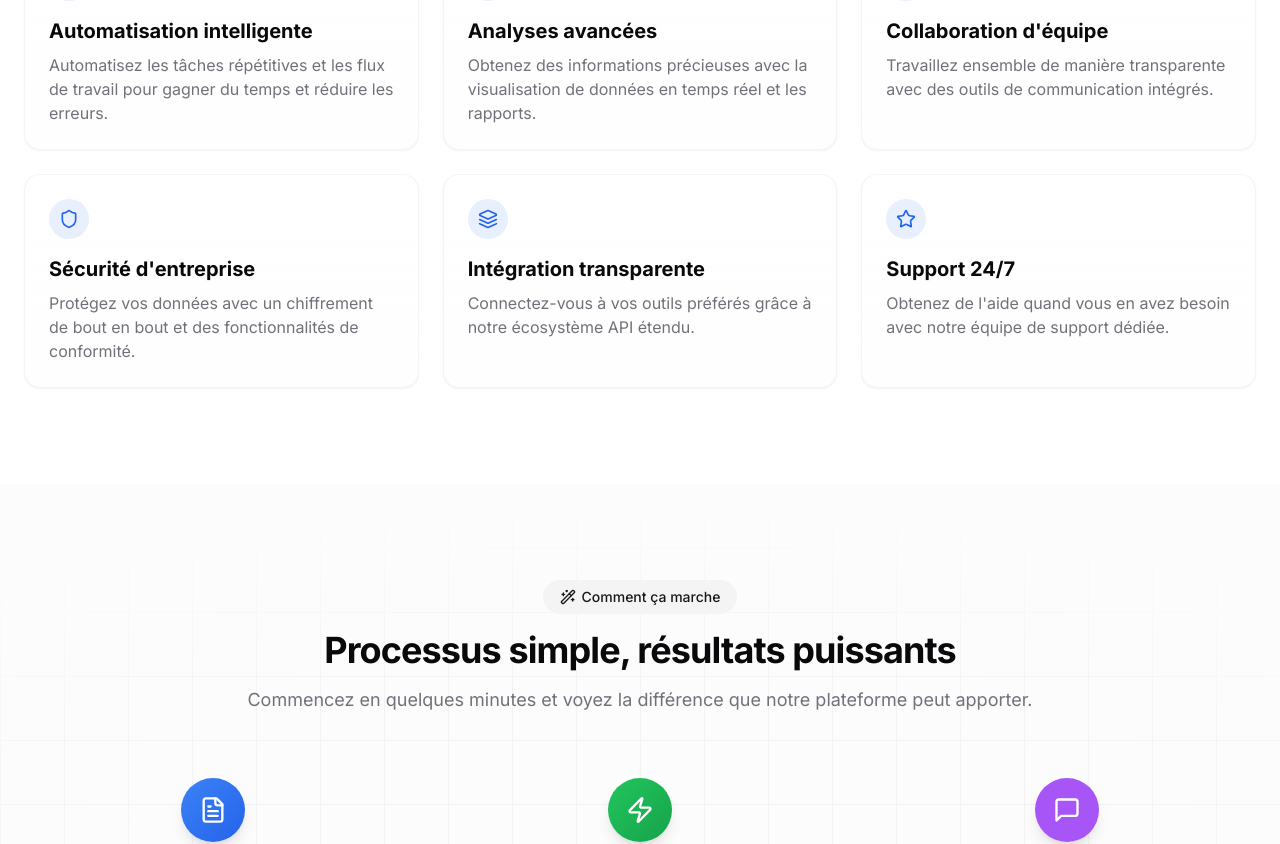
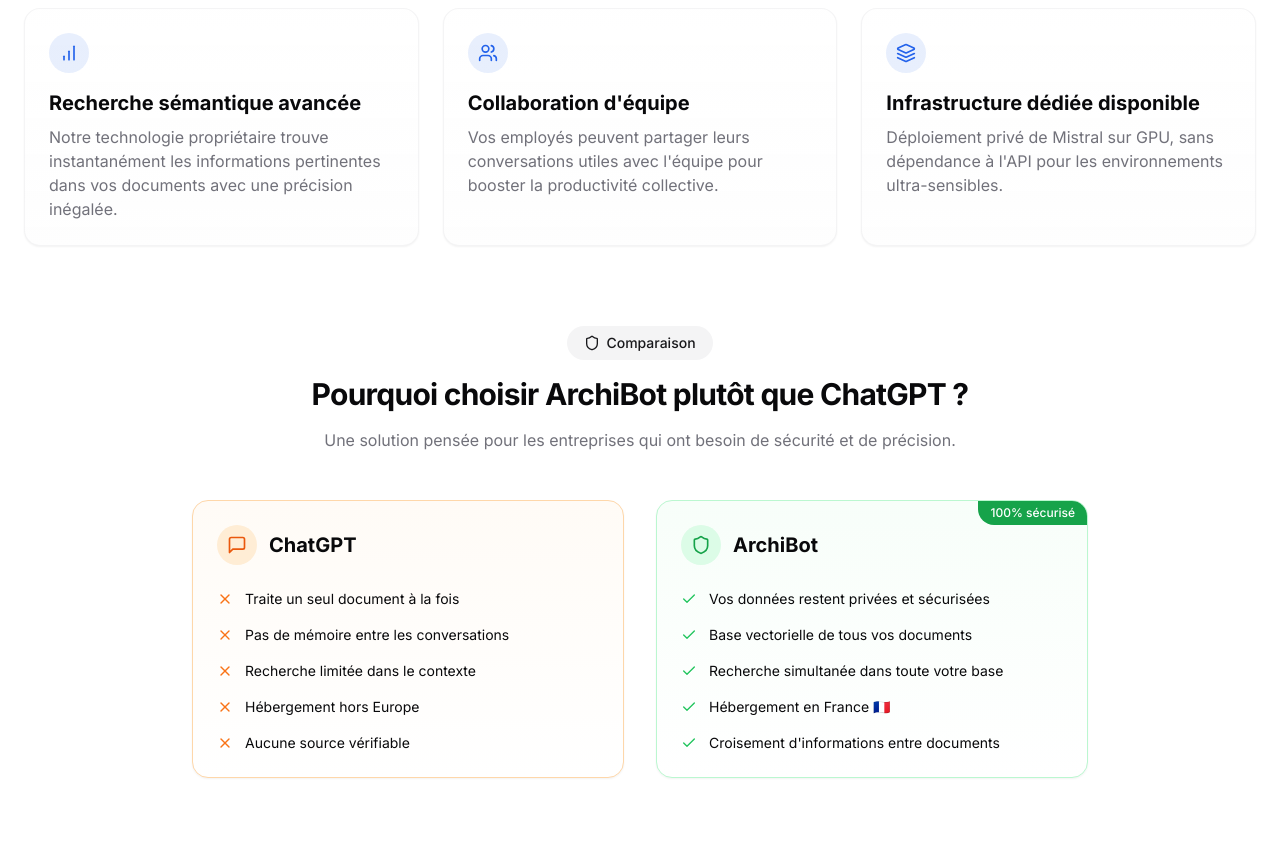
Before and after one commit to AlienorAI/website, a Next.js app: page / in a window 1280 px wide. Shown: the part 1903-2747 px from the top of the page. Built offline with nearby package versions, Linux system fonts and the light colour scheme.

Commit message:
feat: add comparaison

```diff
--- a/app/page.tsx
+++ b/app/page.tsx
@@ -82,40 +82,40 @@ export default function LandingPage() {
 
   const features = [
     {
-      title: "Automatisation intelligente",
+      title: "Interrogez vos documents",
       description:
-        "Automatisez les tâches répétitives et les flux de travail pour gagner du temps et réduire les erreurs.",
-      icon: <Zap className="size-5" />,
+        "Uploadez vos fichiers internes et conversez naturellement avec vos documents grâce à notre IA avancée.",
+      icon: <FileText className="size-5" />,
     },
     {
-      title: "Analyses avancées",
+      title: "IA performante",
       description:
-        "Obtenez des informations précieuses avec la visualisation de données en temps réel et les rapports.",
+        "Propulsé par Mistral AI ou OpenAI via Azure France pour une performance optimale et une confidentialité maximale.",
+      icon: <ZapIcon className="size-5" />,
+    },
+    {
+      title: "Hébergement 100% français 🇫🇷",
+      description:
+        "Vos données restent en France avec nos partenaires cloud certifiés SecNumCloud pour une sécurité totale.",
+      icon: <Shield className="size-5" />,
+    },
+    {
+      title: "Recherche sémantique avancée",
+      description:
+        "Notre technologie propriétaire trouve instantanément les informations pertinentes dans vos documents avec une précision inégalée.",
       icon: <BarChart className="size-5" />,
     },
     {
       title: "Collaboration d'équipe",
       description:
-        "Travaillez ensemble de manière transparente avec des outils de communication intégrés.",
+        "Vos employés peuvent partager leurs conversations utiles avec l'équipe pour booster la productivité collective.",
       icon: <Users className="size-5" />,
     },
     {
-      title: "Sécurité d'entreprise",
+      title: "Infrastructure dédiée disponible",
       description:
-        "Protégez vos données avec un chiffrement de bout en bout et des fonctionnalités de conformité.",
-      icon: <Shield className="size-5" />,
-    },
-    {
-      title: "Intégration transparente",
-      description:
-        "Connectez-vous à vos outils préférés grâce à notre écosystème API étendu.",
+        "Déploiement privé de Mistral sur GPU, sans dépendance à l'API pour les environnements ultra-sensibles.",
       icon: <Layers className="size-5" />,
-    },
-    {
-      title: "Support 24/7",
-      description:
-        "Obtenez de l'aide quand vous en avez besoin avec notre équipe de support dédiée.",
-      icon: <Star className="size-5" />,
     },
   ];
 
@@ -325,7 +325,7 @@ export default function LandingPage() {
         </section>
 
         {/* Logos Section */}
-        <section className="w-full py-12 border-y bg-muted/30">
+        {/* <section className="w-full py-12 border-y bg-muted/30">
           <div className="container px-4 md:px-6">
             <div className="flex flex-col items-center justify-center space-y-4 text-center">
               <p className="text-sm font-medium text-muted-foreground">
@@ -345,7 +345,7 @@ export default function LandingPage() {
               </div>
             </div>
           </div>
-        </section>
+        </section> */}
 
         {/* Features Section */}
         <section id="features" className="w-full py-20 md:py-24 scroll-mt-20">
@@ -398,6 +398,127 @@ export default function LandingPage() {
                   </Card>
                 </motion.div>
               ))}
+            </motion.div>
+
+            {/* Comparison Section */}
+            <motion.div
+              initial={{ opacity: 0, y: 20 }}
+              whileInView={{ opacity: 1, y: 0 }}
+              viewport={{ once: true }}
+              transition={{ duration: 0.5 }}
+              className="mt-20"
+            >
+              <div className="text-center mb-12">
+                <Badge
+                  className="mx-auto rounded-full w-fit flex items-center px-4 gap-1.5 py-1.5 text-sm font-medium mb-4"
+                  variant="secondary"
+                >
+                  <Shield className="size-4" />
+                  Comparaison
+                </Badge>
+                <h3 className="text-2xl md:text-3xl font-bold tracking-tight mb-4">
+                  Pourquoi choisir ArchiBot plutôt que ChatGPT ?
+                </h3>
+                <p className="text-muted-foreground max-w-2xl mx-auto">
+                  Une solution pensée pour les entreprises qui ont besoin de
+                  sécurité et de précision.
+                </p>
+              </div>
+
+              <div className="max-w-4xl mx-auto">
+                <div className="grid md:grid-cols-2 gap-8">
+                  {/* ChatGPT Column */}
+                  <Card className="border-orange-200 dark:border-orange-800 bg-gradient-to-b from-orange-50/50 to-background dark:from-orange-950/20">
+                    <CardContent className="p-6">
+                      <div className="flex items-center gap-3 mb-6">
+                        <div className="size-10 rounded-full bg-orange-100 dark:bg-orange-900/30 flex items-center justify-center">
+                          <MessageSquare className="size-5 text-orange-600 dark:text-orange-400" />
+                        </div>
+                        <h4 className="text-xl font-bold">ChatGPT</h4>
+                      </div>
+                      <div className="space-y-4">
+                        <div className="flex items-start gap-3">
+                          <X className="size-4 text-orange-500 mt-0.5 flex-shrink-0" />
+                          <span className="text-sm">
+                            Traite un seul document à la fois
+                          </span>
+                        </div>
+                        <div className="flex items-start gap-3">
+                          <X className="size-4 text-orange-500 mt-0.5 flex-shrink-0" />
+                          <span className="text-sm">
+                            Pas de mémoire entre les conversations
+                          </span>
+                        </div>
+                        <div className="flex items-start gap-3">
+                          <X className="size-4 text-orange-500 mt-0.5 flex-shrink-0" />
+                          <span className="text-sm">
+                            Recherche limitée dans le contexte
+                          </span>
+                        </div>
+                        <div className="flex items-start gap-3">
+                          <X className="size-4 text-orange-500 mt-0.5 flex-shrink-0" />
+                          <span className="text-sm">
+                            Hébergement hors Europe
+                          </span>
+                        </div>
+                        <div className="flex items-start gap-3">
+                          <X className="size-4 text-orange-500 mt-0.5 flex-shrink-0" />
+                          <span className="text-sm">
+                            Aucune source vérifiable
+                          </span>
+                        </div>
+                      </div>
+                    </CardContent>
+                  </Card>
+
+                  {/* ArchiBot Column */}
+                  <Card className="border-green-200 dark:border-green-800 bg-gradient-to-b from-green-50/50 to-background dark:from-green-950/20 relative overflow-hidden">
+                    <div className="absolute top-0 right-0 bg-green-600 text-white px-3 py-1 text-xs font-medium rounded-bl-lg">
+                      100% sécurisé
+                    </div>
+                    <CardContent className="p-6">
+                      <div className="flex items-center gap-3 mb-6">
+                        <div className="size-10 rounded-full bg-green-100 dark:bg-green-900/30 flex items-center justify-center">
+                          <Shield className="size-5 text-green-600 dark:text-green-400" />
+                        </div>
+                        <h4 className="text-xl font-bold">ArchiBot</h4>
+                      </div>
+                      <div className="space-y-4">
+                        <div className="flex items-start gap-3">
+                          <Check className="size-4 text-green-500 mt-0.5 flex-shrink-0" />
+                          <span className="text-sm">
+                            Vos données restent privées et sécurisées
+                          </span>
+                        </div>
+                        <div className="flex items-start gap-3">
+                          <Check className="size-4 text-green-500 mt-0.5 flex-shrink-0" />
+                          <span className="text-sm">
+                            Base vectorielle de tous vos documents
+                          </span>
+                        </div>
+                        <div className="flex items-start gap-3">
+                          <Check className="size-4 text-green-500 mt-0.5 flex-shrink-0" />
+                          <span className="text-sm">
+                            Recherche simultanée dans toute votre base
+                          </span>
+                        </div>
+                        <div className="flex items-start gap-3">
+                          <Check className="size-4 text-green-500 mt-0.5 flex-shrink-0" />
+                          <span className="text-sm">
+                            Hébergement en France 🇫🇷
+                          </span>
+                        </div>
+                        <div className="flex items-start gap-3">
+                          <Check className="size-4 text-green-500 mt-0.5 flex-shrink-0" />
+                          <span className="text-sm">
+                            Croisement d'informations entre documents
+                          </span>
+                        </div>
+                      </div>
+                    </CardContent>
+                  </Card>
+                </div>
+              </div>
             </motion.div>
           </div>
         </section>
@@ -533,11 +654,11 @@ export default function LandingPage() {
                 Témoignages
               </Badge>
               <h2 className="text-3xl md:text-4xl font-bold tracking-tight">
-                Apprécié par les équipes du monde entier
+                Ils nous font confiance
               </h2>
               <p className="max-w-[800px] text-muted-foreground md:text-lg">
-                Ne nous croyez pas sur parole. Découvrez ce que nos clients ont
-                à dire sur leur expérience.
+                Découvrez comment ArchiBot transforme le quotidien des
+                entreprises qui l'utilisent.
               </p>
             </motion.div>
 
```
